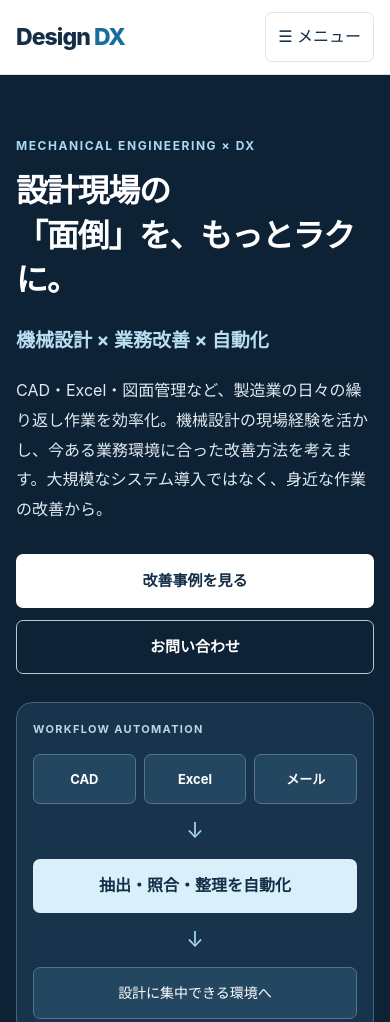
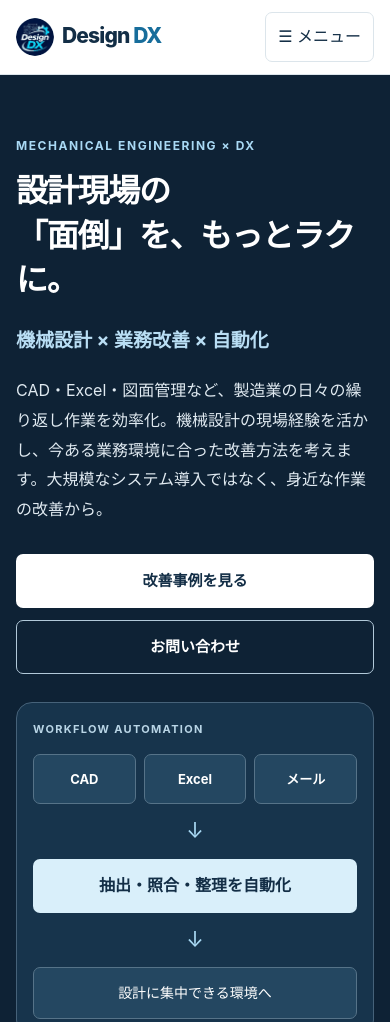
Before and after one commit to hrtant15/hrtant15.github.io, a plain HTML site: page designdx/index.html in a window 390 px wide. Shown: the top 1022 px of the page. Drawn offline with Linux system fonts and the light colour scheme.

Commit message:
Add Design DX brand logo, favicon and social sharing image

```diff
--- a/designdx/index.html
+++ b/designdx/index.html
@@ -12,6 +12,15 @@
   <meta property="og:title" content="Design DX | 設計現場の「面倒」を、もっとラクに。">
   <meta property="og:description" content="機械設計の実務経験を活かしたCAD・Excel・図面管理の業務改善と自動化。">
   <meta property="og:url" content="https://hrtant15.github.io/designdx/">
+  <meta property="og:image" content="https://hrtant15.github.io/designdx/designdx-ogp.png">
+  <meta property="og:image:type" content="image/png">
+  <meta property="og:image:width" content="1732">
+  <meta property="og:image:height" content="908">
+  <meta property="og:image:alt" content="Design DX — 設計現場の「面倒」を、もっとラクに。">
+  <meta name="twitter:card" content="summary_large_image">
+  <meta name="twitter:image" content="https://hrtant15.github.io/designdx/designdx-ogp.png">
+  <meta name="twitter:image:alt" content="Design DX — 設計現場の「面倒」を、もっとラクに。">
+  <link rel="icon" type="image/png" sizes="80x80" href="./designdx-logo.png">
   <meta name="theme-color" content="#132e46">
   <style>
     :root { --navy:#132e46; --deep:#0e2235; --blue:#176d9b; --ink:#243747; --muted:#526575; --line:#dce5eb; --surface:#f3f7fa; }
@@ -29,6 +38,15 @@
     .header-inner { min-height:72px; display:flex; align-items:center; justify-content:space-between; gap:20px; }
     .logo { text-decoration:none; font-weight:800; font-size:23px; letter-spacing:-.04em; color:var(--navy); white-space:nowrap; }
     .logo span { color:var(--blue); }
+    .logo { display:inline-flex; align-items:center; gap:10px; }
+    .logo .brand-wordmark { color:var(--navy); }
+    .brand-icon { display:block; width:44px; height:44px; border-radius:50%; object-fit:contain; flex:none; }
+    .footer-brand { display:inline-flex; align-items:center; gap:10px; }
+    .footer-brand .brand-icon { width:32px; height:32px; }
+    @media(max-width:560px) {
+      .logo { font-size:21px; gap:8px; }
+      .logo .brand-icon { width:38px; height:38px; }
+    }
     nav { display:flex; align-items:center; gap:20px; flex-wrap:wrap; }
     nav a { font-size:14px; font-weight:600; text-decoration:none; }
     nav a:hover { color:var(--blue); }
@@ -134,7 +152,7 @@
   <a class="skip" href="#main">本文へ移動</a>
   <header>
     <div class="container header-inner">
-      <a class="logo" href="#top" aria-label="Design DX トップ">Design <span>DX</span></a>
+      <a class="logo" href="#top" aria-label="Design DX トップ"><img class="brand-icon" src="./designdx-logo.png" alt="" width="80" height="80"><span class="brand-wordmark">Design <span>DX</span></span></a>
       <button type="button" class="menu-toggle" aria-expanded="false" aria-controls="site-nav">☰ メニュー</button>
       <nav id="site-nav" aria-label="メインナビゲーション">
         <a href="#service">サービス</a><a href="#case">改善事例</a><a href="#strength">強み</a><a href="#about">プロフィール</a><a href="#note">note</a><a class="nav-contact" href="#contact">お問い合わせ</a>
@@ -259,7 +277,7 @@
       <p class="small">機密情報・図面・個人情報などは、公開コメント欄に記載しないようお願いします。</p>
     </div></section>
   </main>
-  <footer><div class="container footer-inner"><span>© 2026 Design DX</span><a href="https://note.com/stand_road1105">note</a><a href="#top">ページ上部へ戻る ↑</a></div></footer>
+  <footer><div class="container footer-inner"><span class="footer-brand"><img class="brand-icon" src="./designdx-logo.png" alt="" width="80" height="80">© 2026 Design DX</span><a href="https://note.com/stand_road1105">note</a><a href="#top">ページ上部へ戻る ↑</a></div></footer>
   <script>
     (() => {
       const button = document.querySelector('.menu-toggle');
```
Also changed, not shown: designdx/designdx-logo.png (added), 1 other file.
